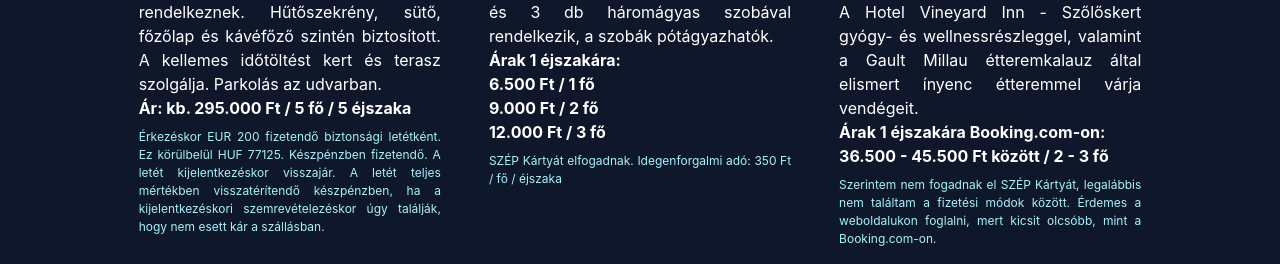
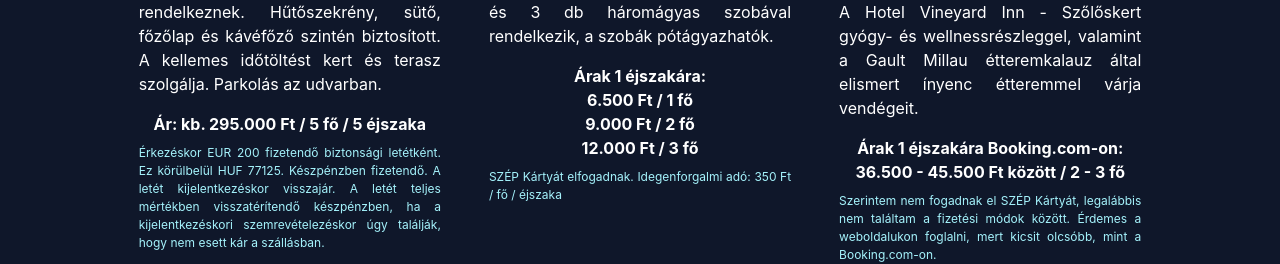
Before and after one commit to mayu0126/nyaralas-2024, a React (Create React App) app: page / in a window 1280 px wide. Shown: the part 1988-2252 px from the top of the page. Built offline with nearby package versions, Linux system fonts and the light colour scheme.

Commit message:
Update apartments again

```diff
--- a/src/components/Projects/Projects.jsx
+++ b/src/components/Projects/Projects.jsx
@@ -27,7 +27,7 @@ const Projects = ({id}) => {
             <div className={`${isNarrowScreen ? `w-11/12` : `w-1/3 px-4`} mb-5 flex flex-col xl:px-6 2xl:px-8 3xl:px-10`}>
               <div className='h-56 rounded-2xl overflow-hidden relative group'>
                 <a href="https://www.booking.com/hotel/hr/villa-cube-premantura.hu.html">
-                  <img src="https://cf.bstatic.com/xdata/images/hotel/max1024x768/283963021.jpg?k=202a970f8414c4201f6471fed6f8a77b4f9d11950a76525efcc272cc66e38fb9&o=&hp=1" alt="project-1" className="w-full h-full object-cover" />
+                  <img src="https://cf.bstatic.com/xdata/images/hotel/max1024x768/283963021.jpg?k=202a970f8414c4201f6471fed6f8a77b4f9d11950a76525efcc272cc66e38fb9&o=&hp=1" alt="szallas-1" className="w-full h-full object-cover" />
                   <div className="absolute inset-0 bg-white opacity-0 transition-opacity duration-300 ease-in-out group-hover:opacity-30"></div>
                 </a>
               </div>
@@ -39,7 +39,9 @@ const Projects = ({id}) => {
                 saját fürdőszobával, valamint mosógéppel rendelkeznek.
                 Hűtőszekrény, sütő, főzőlap és kávéfőző szintén biztosított.
                 A kellemes időtöltést kert és terasz szolgálja. Parkolás az udvarban. <br/>
+                <div className='justify-center text-center mt-4'>
                   <span className='font-bold'>Ár: kb. 295.000 Ft / 5 fő / 5 éjszaka</span>
+                </div>
                 <div className='mb-2 mt-2 text-xs text-cyan-200 leading-normal'>
                 Érkezéskor EUR 200 fizetendő biztonsági letétként. Ez körülbelül HUF 77125. Készpénzben fizetendő. A letét kijelentkezéskor visszajár. A letét teljes mértékben visszatérítendő készpénzben, ha a kijelentkezéskori szemrevételezéskor úgy találják, hogy nem esett kár a szállásban.
                 </div>
@@ -49,7 +51,7 @@ const Projects = ({id}) => {
             <div className={`${isNarrowScreen ? `w-11/12` : `w-1/3 px-4`} mb-5 flex flex-col xl:px-6 2xl:px-8 3xl:px-10`}>
               <div className='h-56 rounded-2xl overflow-hidden relative group'>
                 <a href="https://www.facebook.com/AzurEtterem/?locale=hu_HU">
-                  <img src="https://scontent.fbud6-3.fna.fbcdn.net/v/t39.30808-6/399277454_794550762472056_246846781828259931_n.jpg?stp=cp6_dst-jpg&_nc_cat=107&ccb=1-7&_nc_sid=5f2048&_nc_ohc=TmCey_3klyMQ7kNvgE7Fggm&_nc_oc=AdiLKi88zHC80VoVyESdqseoJbj3NBmag1QGBSbKETjuZnRmbUZA5TvVbkFsKDS3Sz6cBPGxeRjcYpxECE8RBMVr&_nc_ht=scontent.fbud6-3.fna&oh=00_AfDF86IdQRE85EqJGFUwfAuHtNKNj71cn5fuazJzx6hfVg&oe=663B1089" alt="project-2" className="w-full h-full object-cover"/>
+                  <img src="https://i.imgur.com/EcWUcWx.jpg" alt="szallas-2" className="w-full h-full object-cover"/>
                   <div className="absolute inset-0 bg-white opacity-0 transition-opacity duration-300 ease-in-out group-hover:opacity-30"></div>
                 </a>
               </div>
@@ -59,10 +61,12 @@ const Projects = ({id}) => {
                 <span className='flex justify-center text-red-400 text-center mb-4'>- Még nincs lefoglalva! -</span>
                 Saját zárt parkoló, zöldövezetes udvar, napi menü az étteremben 1850 Ft, állandó menü 2350 Ft. Andriséktól 5 perc sétára :)
                 A panzió 5 db kétágyas és 3 db háromágyas szobával rendelkezik, a szobák pótágyazhatók. <br/>
+                <div className='justify-center text-center mt-4'>
                   <span className='font-bold'>Árak 1 éjszakára: </span> <br/>
                   <span className='font-bold'>6.500 Ft / 1 fő</span> <br/>
                   <span className='font-bold'>9.000 Ft / 2 fő</span> <br/>
                   <span className='font-bold'>12.000 Ft / 3 fő</span>
+                </div>
                 <div className='mb-2 mt-2 text-xs text-cyan-200 leading-normal'>
                 SZÉP Kártyát elfogadnak. Idegenforgalmi adó: 350 Ft / fő / éjszaka
                 </div>
@@ -72,7 +76,7 @@ const Projects = ({id}) => {
             <div className={`${isNarrowScreen ? `w-11/12` : `w-1/3 px-4`} mb-5 flex flex-col xl:px-6 2xl:px-8 3xl:px-10`}>
               <div className='h-56 rounded-2xl overflow-hidden relative group'>
                 <a href="https://www.booking.com/hotel/hu/szoloskert-fogado.hu.html">
-                  <img src="https://cf.bstatic.com/xdata/images/hotel/max1024x768/109175543.jpg?k=abbbd31b99aadb8b8443aae6b88ad815f0910ff4ea6f66cf5178d09d0a6f081f&o=&hp=1" alt="project-3" className="w-full h-full object-cover"/>
+                  <img src="https://cf.bstatic.com/xdata/images/hotel/max1024x768/109175543.jpg?k=abbbd31b99aadb8b8443aae6b88ad815f0910ff4ea6f66cf5178d09d0a6f081f&o=&hp=1" alt="szallas-3" className="w-full h-full object-cover"/>
                   <div className="absolute inset-0 bg-white opacity-0 transition-opacity duration-300 ease-in-out group-hover:opacity-30"></div>
                 </a>
               </div>
@@ -81,8 +85,10 @@ const Projects = ({id}) => {
               <div className='text-sm md:text-base text-justify mb-4'>
                 <span className='flex justify-center text-red-400 text-center mb-4'>- Még nincs lefoglalva! -</span>
                 A szőlőültetvényekkel körülvett családi kézben lévő szálloda mindössze 1 km-re található az M7-es autópályától, a nagykanizsai Csónakázó-tó közelében. A Hotel Vineyard Inn - Szőlőskert gyógy- és wellnessrészleggel, valamint a Gault Millau étteremkalauz által elismert ínyenc étteremmel várja vendégeit.<br/>
+                <div className='justify-center text-center mt-4'>
                   <span className='font-bold'>Árak 1 éjszakára Booking.com-on: </span> <br/>
                   <span className='font-bold'>36.500 - 45.500 Ft között / 2 - 3 fő</span> <br/>
+                </div>
                 <div className='mb-2 mt-2 text-xs text-cyan-200 leading-normal'>
                 Szerintem nem fogadnak el SZÉP Kártyát, legalábbis nem találtam a fizetési módok között. Érdemes a weboldalukon foglalni, mert kicsit olcsóbb, mint a Booking.com-on.
                 </div>
```
Lines whose indentation alone changed are shown as unchanged.
